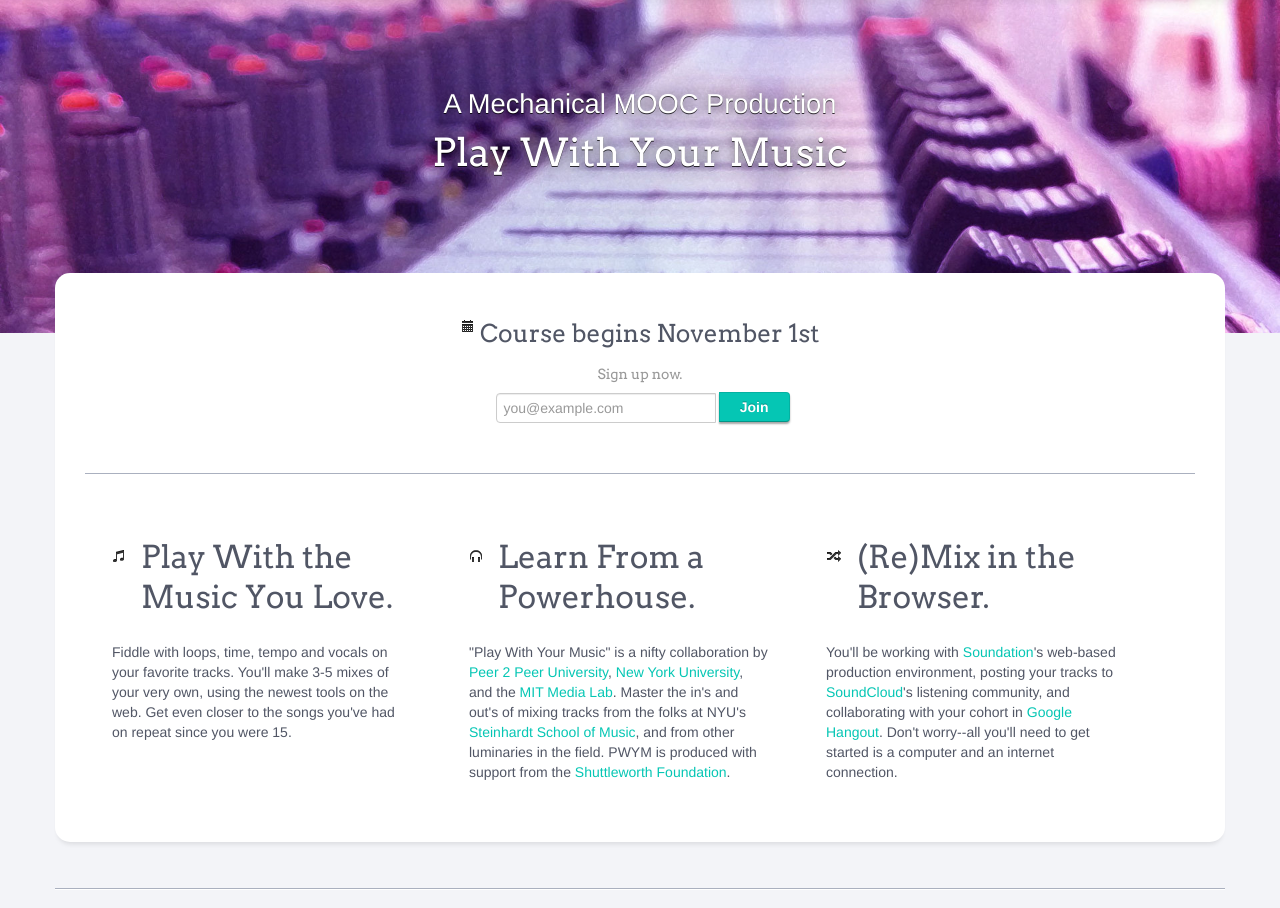
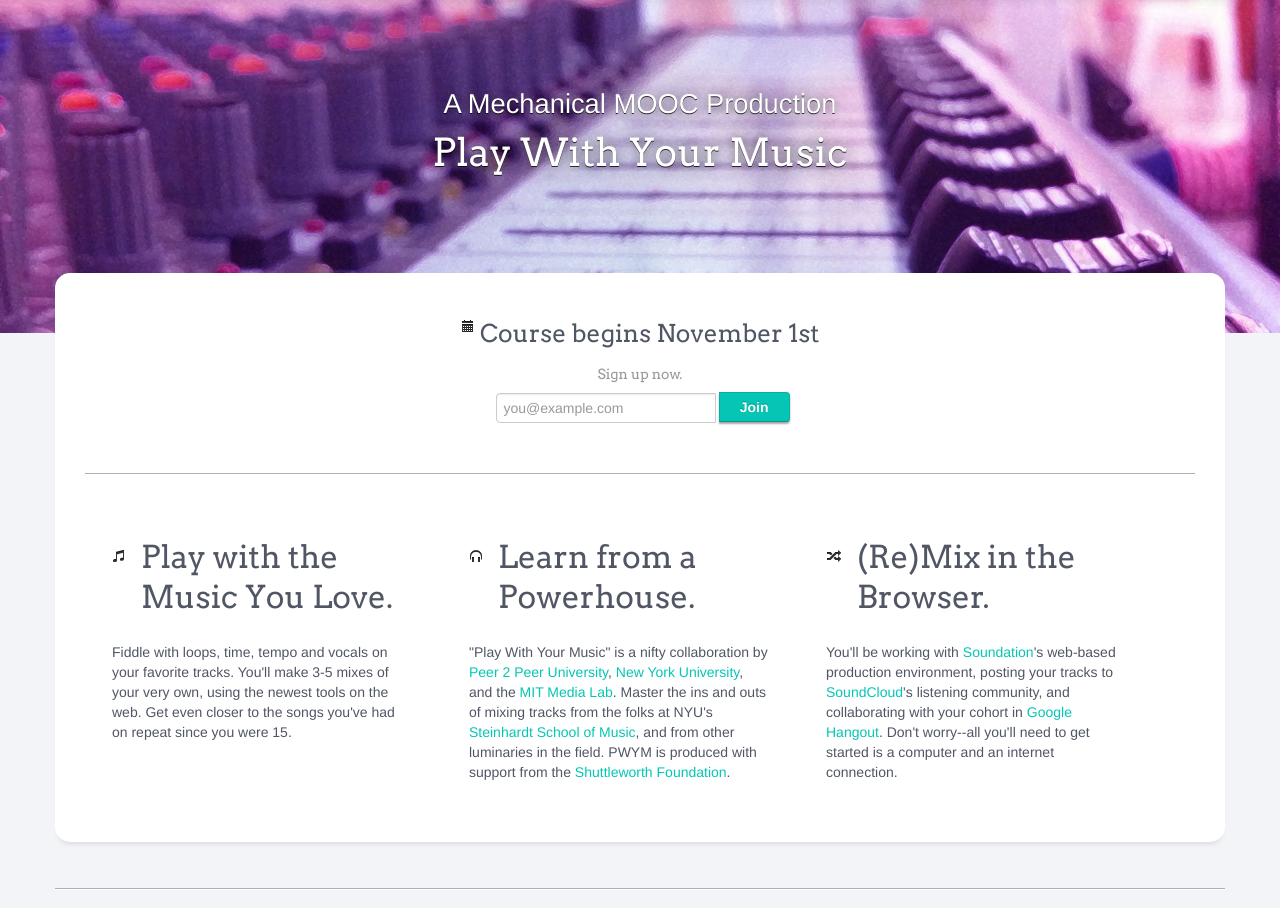
Before and after one commit to p2pu/mechanical-mooc, a Django app: page / in a window 1280 px wide. Shown: the part 61-969 px from the top of the page. Run offline with Django 3.2, Linux system fonts and the light colour scheme; parts of the project's set-up code (start-up, migrations or seed data) failed here and were passed over; some libraries are stand-ins or nearby versions.

Commit message:
Update index

```diff
--- a/templates/signup/index.html
+++ b/templates/signup/index.html
@@ -31,7 +31,7 @@
                     <li>
                         <h2 class="pull-left"><i class="icon-music"></i> </h2>
                         <div class="description-text">
-                            <h2>Play With the Music You Love.</h2>
+                            <h2>Play with the Music You Love.</h2>
                             <p>
                                 Fiddle with loops, time, tempo and vocals on your favorite tracks. You'll make 3-5 mixes of your very own, using the newest tools on the web. Get even closer to the songs you've had on repeat since you were 15.
                             </p>
@@ -40,9 +40,9 @@
                     <li>
                         <h2 class="pull-left"><i class="icon-headphones"></i> </h2>
                         <div class="description-text">
-                            <h2>Learn From a Powerhouse.</h2>
+                            <h2>Learn from a Powerhouse.</h2>
                             <p>
-                            "Play With Your Music" is a nifty collaboration by <a href="https://p2pu.org/en/">Peer 2 Peer University</a>, <a href="http://www.nyu.edu/">New York University</a>, and the <a href="http://media.mit.edu/">MIT Media Lab</a>. Master the in's and out's of mixing tracks from the folks at NYU's <a href="http://steinhardt.nyu.edu/music/">Steinhardt School of Music</a>, and from other luminaries in the field. PWYM is produced with support from the <a href="http://www.shuttleworthfoundation.org/">Shuttleworth Foundation</a>.
+                            "Play With Your Music" is a nifty collaboration by <a href="https://p2pu.org/en/">Peer 2 Peer University</a>, <a href="http://www.nyu.edu/">New York University</a>, and the <a href="http://media.mit.edu/">MIT Media Lab</a>. Master the ins and outs of mixing tracks from the folks at NYU's <a href="http://steinhardt.nyu.edu/music/">Steinhardt School of Music</a>, and from other luminaries in the field. PWYM is produced with support from the <a href="http://www.shuttleworthfoundation.org/">Shuttleworth Foundation</a>.
                             </p>
                         </div>
                     </li>
```
